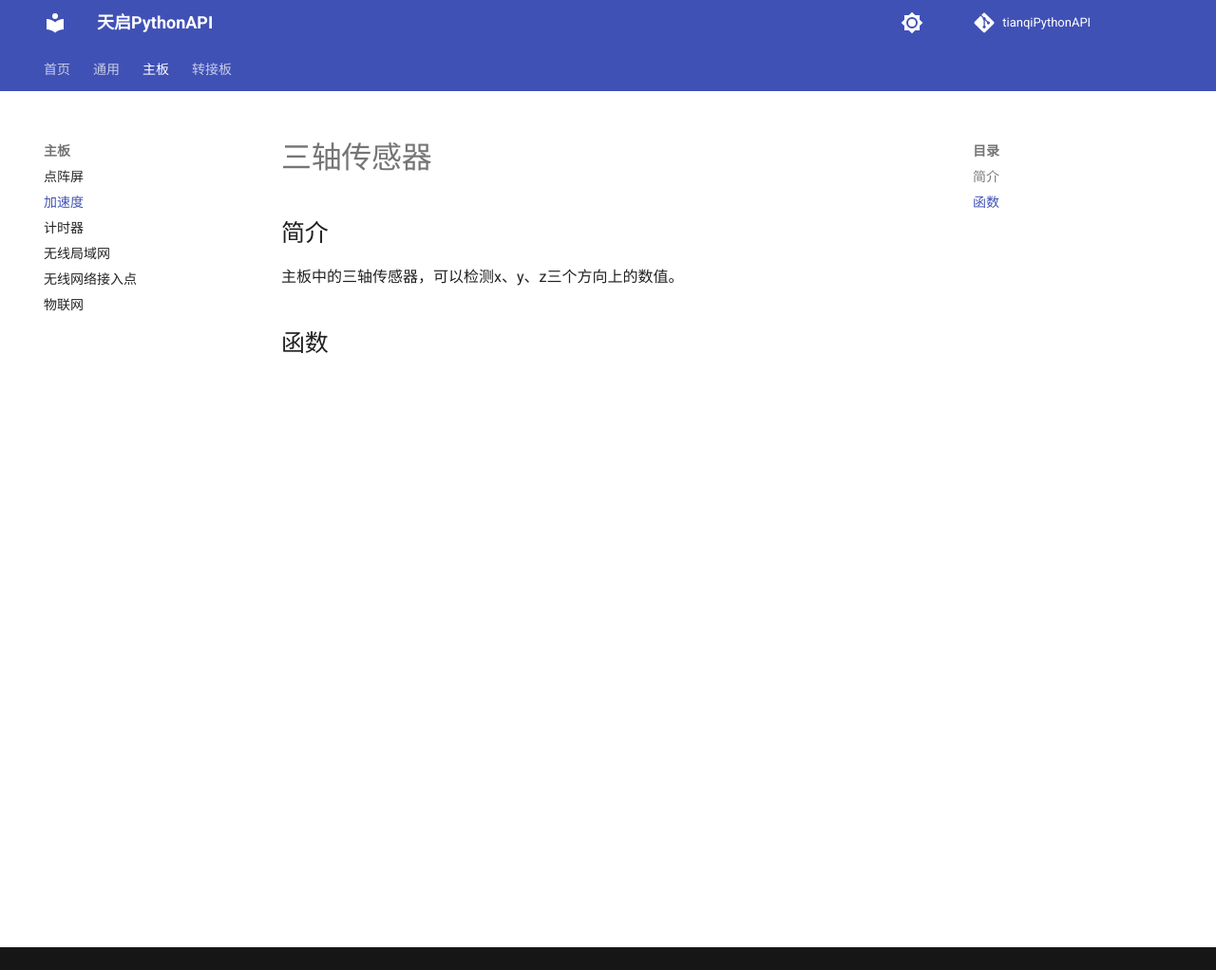
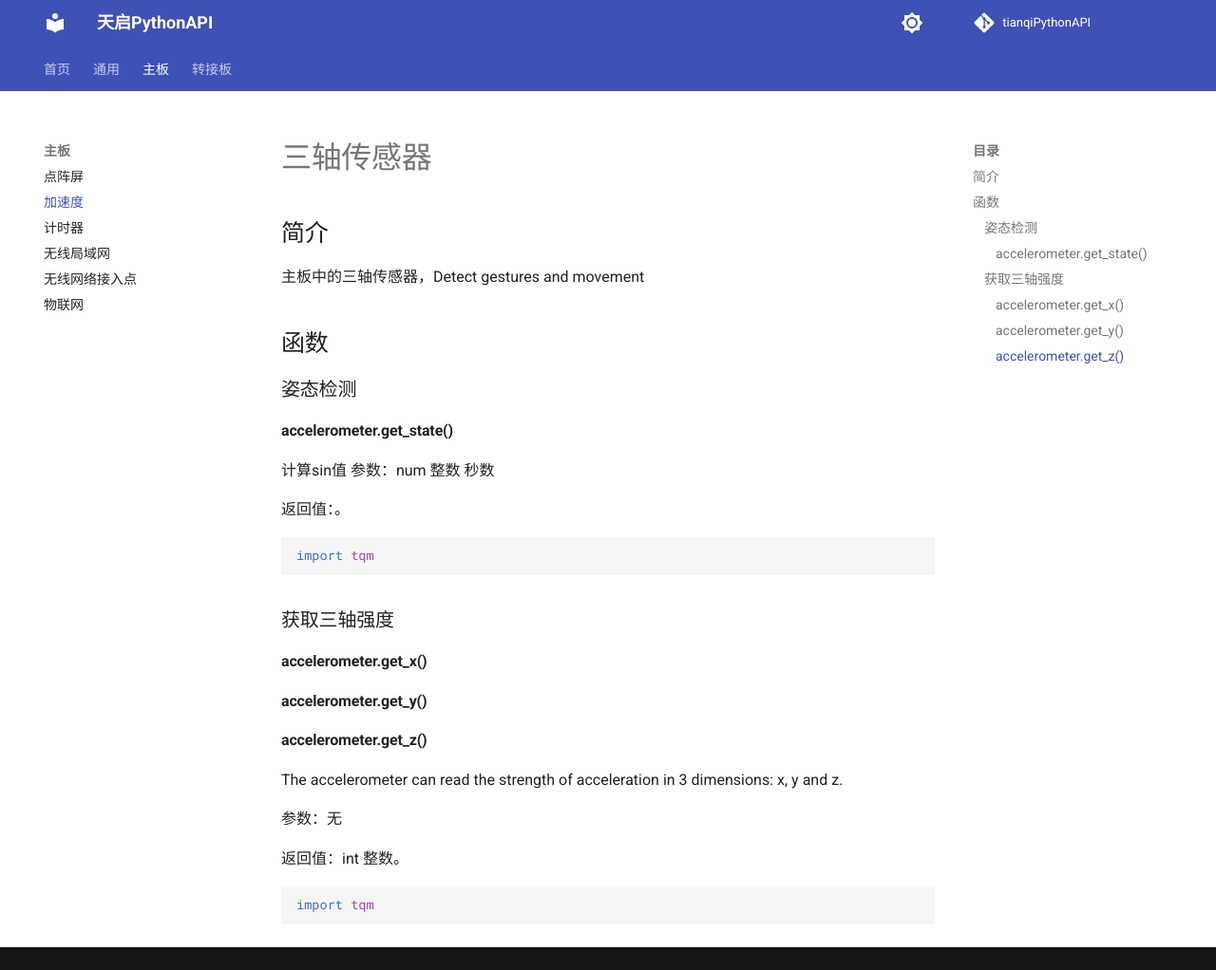
Before and after one commit to rdhuht/tqwiki, an MkDocs documentation site: the page built from docs/Python/tqm/accelerometer.md, in a window 1280 px wide and 1022 px high. Shown: the whole window at 95% size. Built offline with MkDocs 1.6.1 and Material for MkDocs 9.7.7, drawn with Linux system fonts in a browser that asks for light colours; comment, search, counter and statistics services are not loaded.

Commit message:
Update accelerometer.md

````diff
--- a/docs/Python/tqm/accelerometer.md
+++ b/docs/Python/tqm/accelerometer.md
@@ -1,5 +1,38 @@
 # 三轴传感器
+
 ## 简介
-主板中的三轴传感器，可以检测x、y、z三个方向上的数值。
+
+主板中的三轴传感器，Detect gestures and movement
 
 ## 函数
+
+### 姿态检测
+
+#### accelerometer.get_state()
+
+计算sin值
+参数：num 整数 秒数
+
+返回值：。
+
+```py
+import tqm
+```
+
+### 获取三轴强度
+
+#### accelerometer.get_x()
+
+#### accelerometer.get_y()
+
+#### accelerometer.get_z()
+
+The accelerometer can read the strength of acceleration in 3 dimensions: x, y and z.
+
+参数：无
+
+返回值：int 整数。
+
+```py
+import tqm
+```
````
